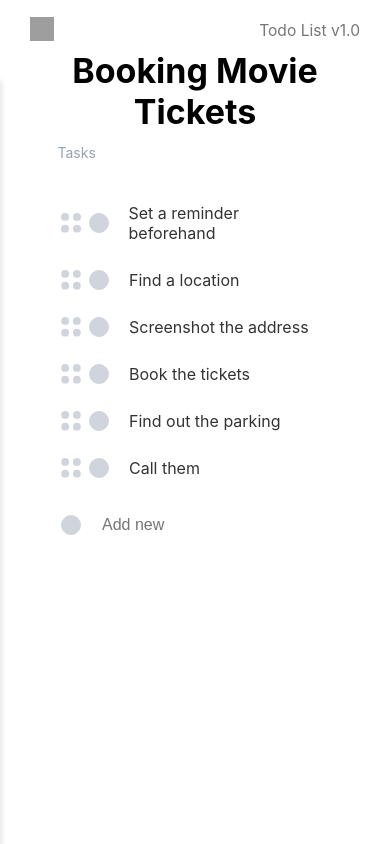
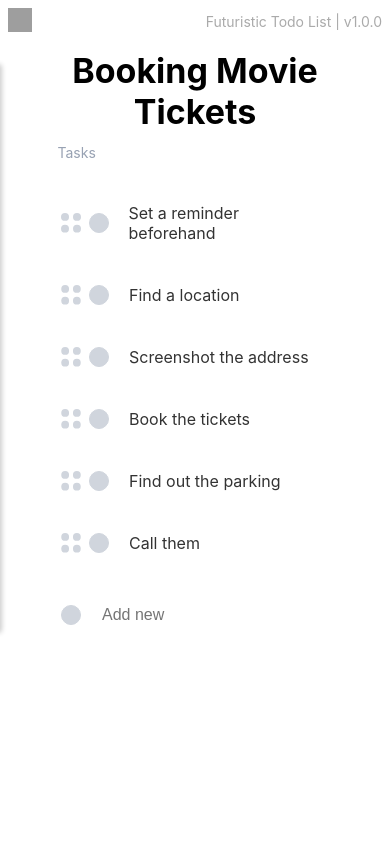
Before and after one commit to SalvatoreAcademyEmpresa/gerenciamento-de-tarefas, a React (Create React App) app in the folder frontend/: page / in a window 390 px wide. Shown: the top 844 px of the page. Built offline with nearby package versions, Linux system fonts and the light colour scheme; no server answers; grey boxes are pictures that could not be loaded.

Commit message:
add: Estilizações do menu lateral e fix: Tarefas espaçamento

```diff
--- a/frontend/src/css/Header.css
+++ b/frontend/src/css/Header.css
@@ -1,11 +1,19 @@
 :root {
   --base-font-size: 16px;
+  --header-bg: transparent;
+  --header-title-color: #000000;
+  --menu-bg: #1d2939;
+  --menu-item-bg: #2d2d2d;
+  --menu-item-hover-bg: #3e3e3e;
+  --text-color: #f1f1f1;
+  --footer-bg: #2c2c2c;
+  --footer-text-color: #aaa;
+  --highlight-color: #fdb022;
 }
 
 .header {
-  background-color: transparent;
-  padding: 0;
-  padding: 0.625rem;
+  background-color: var(--header-bg);
+  padding: 0.5rem 1rem;
   position: fixed;
   top: 0;
   left: 0;
@@ -14,44 +22,44 @@
   display: flex;
   justify-content: space-between;
   align-items: center;
-  height: 3.75rem;
+  height: 4rem;
+  color: var(--header-title-color);
+  border-radius: 5px;
 }
 
 .header-title {
-  margin: 0.625rem;
-
-  font-size: 0.975rem;
-  color: #777;
-  text-align: right;
-  margin-right: 1.25rem;
+  color: var(--footer-text-color);
+  text-decoration: none;
+  font-size: 0.875rem;
+  margin: 0;
 }
 
 .menu-toggle {
   background-color: transparent;
   border: none;
   cursor: pointer;
-  margin-left: 1.25rem;
   padding: 0;
 }
 
 .menu-icon {
-  width: 1.5rem;
-  height: 1.5rem;
-  fill: #1d2939;
+  width: 2rem;
+  height: 2rem;
+  fill: var(--header-title-color);
 }
 
 .side-menu {
   position: fixed;
-  top: 5rem;
+  top: 4rem;
   left: 0;
-  width: 15.625rem;
-  height: 100%;
-  background-color: #fcfaf8;
-  box-shadow: 0.125rem 0 0.3125rem rgba(0, 0, 0, 0.1);
+  width: 18rem;
+  height: calc(75% - 4rem);
+  background-color: var(--menu-bg);
+  box-shadow: 0.125rem 0 0.3125rem rgba(0, 0, 0, 0.2);
   transform: translateX(-100%);
   transition: transform 0.3s ease;
-  background-color: #f2f4f7;
   border-radius: 0.25rem;
+  color: var(--text-color);
+  overflow-y: auto;
 }
 
 .side-menu.expanded {
@@ -60,85 +68,70 @@
 
 .side-menu ul {
   list-style: none;
-  padding: 0.625rem;
+  padding: 1rem;
+  margin: 0;
 }
 
 .side-menu li {
-  margin: 1.25rem 0;
+  margin: 1rem 0;
 }
 
-.side-menu a {
-  color: #333;
-  text-decoration: none;
-  font-size: 0.8125rem;
+.menu-items {
+  display: flex;
+  flex-direction: column;
 }
 
-.user-profile {
+.menu-items li {
   display: flex;
-  justify-content: center;
-  margin-bottom: 1.25rem;
-  transform: translateY(1.5rem);
+  align-items: center;
+  gap: 1rem;
+  background-color: var(--menu-item-bg);
+  padding: 0.75rem;
+  border-radius: 0.25rem;
+  cursor: pointer;
+  transition: background-color 0.3s ease, color 0.3s ease;
+}
+
+.menu-items li:hover {
+  background-color: var(--menu-item-hover-bg);
+}
+
+.add-task-button {
+  display: flex;
+  align-items: center;
+  gap: 1rem;
+  background-color: transparent;
+  border: none;
+  color: var(--highlight-color);
+  font-weight: bold;
+  cursor: pointer;
+  transition: color 0.3s ease;
+}
+
+.add-task-button:hover {
+  color: var(--text-color);
 }
 
 .user-profile {
   display: flex;
   flex-direction: column;
   align-items: center;
-  padding: 1.25rem 0;
-  border-bottom: 0.0625rem solid #ddd;
-}
-
-.menu-items {
-  list-style: none;
-  padding: 0.625rem;
-  margin: 0;
-}
-
-.menu-items li {
-  display: flex;
-  align-items: center;
-  gap: 0.625rem;
-  background-color: transparent;
-  border: none;
-  color: #1d2939;
-  padding: 0.634rem;
-  cursor: pointer;
-  transition: color 0.3s ease;
-}
-
-.menu-items li:hover {
-  background-color: #f0f0f0;
-}
-
-.add-task-button {
-  display: flex;
-  align-items: center;
-  gap: 0.625rem;
-  background-color: transparent;
-  border: none;
-  color: #1d2939;
-  font-weight: bold;
-  cursor: pointer;
-  transition: color 0.3s ease;
-}
-
-.add-task-button:hover {
-  color: #fdb022;
+  padding: 1rem 0;
+  border-bottom: 1px solid #444;
 }
 
 .projects-section {
-  padding: 1.25rem;
+  padding: 1rem;
 }
 
 .projects-section h3 {
-  margin-bottom: 0.625rem;
-  font-size: 1rem;
-  color: #333;
+  margin-bottom: 0.75rem;
+  font-size: 1.125rem;
+  color: var(--text-color);
 }
 
 .projects-list {
   list-style: none;
-  padding-left: 1.25rem;
   padding: 0;
   margin: 0;
 }
@@ -146,13 +139,13 @@
 .projects-list li {
   padding: 0.5rem 0;
   font-size: 0.875rem;
-  color: #555;
+  color: #bbb;
   cursor: pointer;
   transition: color 0.3s ease;
 }
 
 .projects-list li:hover {
-  color: #333;
+  color: var(--text-color);
 }
 
 .mini-footer {
@@ -160,19 +153,48 @@
   bottom: 0;
   width: 100%;
   text-align: center;
-  padding: 0.625rem 0;
-  background-color: #f1f1f1;
-  border-top: 0.0625rem solid #e1e1e1;
-  padding: 5.625rem 0;
-  background-color: #f9f9f9;
+  padding: 1rem 0;
+  background-color: var(--footer-bg);
+  border-top: 1px solid #444;
 }
 
-.mini-footer span {
+.mini-footer a {
+  color: var(--footer-text-color);
+  text-decoration: none;
   font-size: 0.875rem;
-  color: #777;
 }
 
-.mini-footer span:hover {
-  color: #555;
-  cursor: pointer;
+.mini-footer a:hover {
+  color: var(--text-color);
 }
+
+@media (max-width: 768px) {
+  .side-menu {
+    width: 80%;
+    max-width: 300px;
+  }
+
+  .header {
+    padding: 0.5rem;
+    height: auto;
+  }
+
+  .header-title {
+    font-size: 1rem;
+  }
+
+  .menu-icon {
+    width: 1.5rem;
+    height: 1.5rem;
+  }
+}
+
+@media (max-width: 480px) {
+  .side-menu {
+    width: 90%;
+  }
+
+  .header-title {
+    font-size: 0.875rem;
+  }
+}
--- a/frontend/src/css/TaskItem.css
+++ b/frontend/src/css/TaskItem.css
@@ -9,7 +9,6 @@
   background-color: white;
   border: 1px solid white;
   border-radius: 0.25rem;
-  margin-bottom: -0.9375rem;
   opacity: 1;
   transition: transform 0.2s ease-in-out;
 }
--- a/frontend/src/layout/Header.js
+++ b/frontend/src/layout/Header.js
@@ -9,7 +9,7 @@ import {
   faCalendarDay,
   faClock,
   faTags,
-  faTrashCan, // Importa o ícone correto
+  faTrashCan,
 } from "@fortawesome/free-solid-svg-icons";
 
 const Header = () => {
@@ -26,7 +26,7 @@ const Header = () => {
           <img src={menuIcon} alt="Menu Icon" className="menu-icon" />
         </button>
 
-        <div className="header-title">Todo List v1.0</div>
+        <div className="header-title"> Futuristic Todo List | v1.0.0</div>
       </nav>
 
       <aside className={`side-menu ${isExpanded ? "expanded" : ""}`}>
@@ -58,7 +58,7 @@ const Header = () => {
           </li>
 
           <li>
-            <FontAwesomeIcon icon={faTrashCan} /> {/* Atualize o ícone aqui */}
+            <FontAwesomeIcon icon={faTrashCan} />
             <span>Bin</span>
           </li>
 
@@ -67,16 +67,16 @@ const Header = () => {
             <span>Upcoming</span>
           </li>
 
-          <li>
+          {/* TODO: <li>
             <FontAwesomeIcon icon={faTags} />
             <span>Filters & Labels</span>
-          </li>
+          </li> */}
         </ul>
 
-        <div className="projects-section">
+        {/* TODO: <div className="projects-section">
           <h3>My Projects</h3>
-          <ul className="projects-list">{/* TODO */}</ul>
-        </div>
+          <ul className="projects-list"></ul>
+        </div> */}
 
         <footer className="mini-footer">
           <a href="https://github.com/SalvatoreAcademyEmpresa/gerenciamento-de-tarefas">
```
